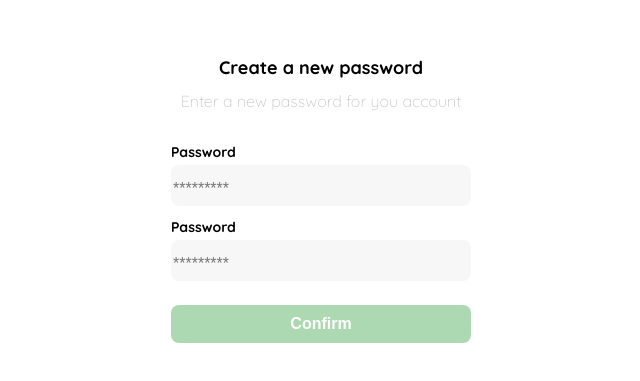
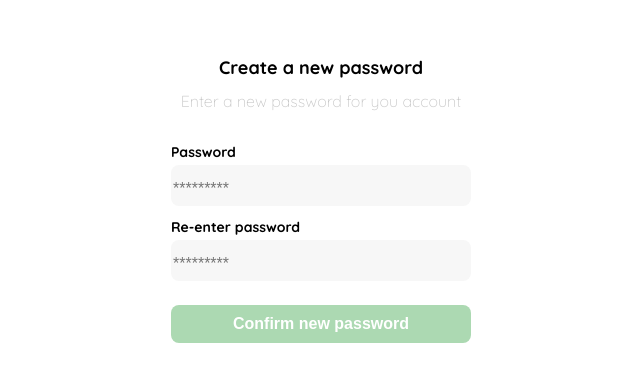
Before and after one commit to DavidMR231/proyecto_fronted_developer, a plain HTML site: page new_password.html in a window 1280 px wide. Shown: the part 191-572 px from the top of the page, without its empty margins (319-959 px from the left). Drawn offline with Linux system fonts and the light colour scheme.

Commit message:
Pantalla para crear contraseña

```diff
--- a/new_password.html
+++ b/new_password.html
@@ -113,7 +113,7 @@
             class="input input-password"
           />
 
-          <label for="new-password" class="label">Password</label>
+          <label for="new-password" class="label">Re-enter password</label>
           <input
             type="password"
             id="new-password"
@@ -122,7 +122,7 @@
           />
           <input
             type="submit"
-            value="Confirm"
+            value="Confirm new password"
             class="primary-button login-button"
           />
         </form>
```
